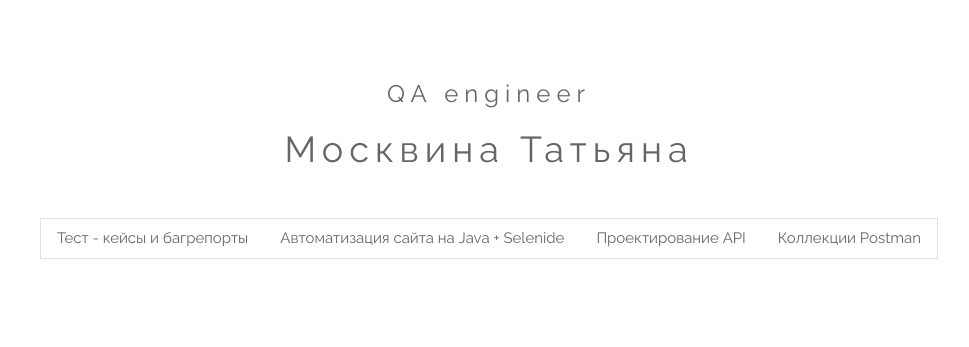
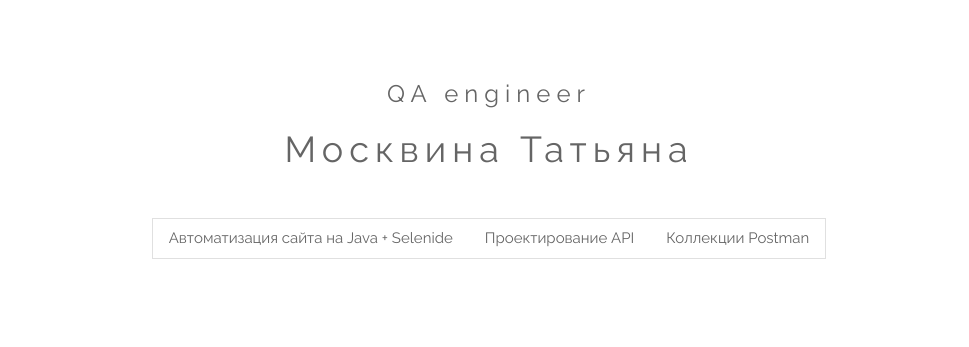
Before and after one commit to tatianamosk77/tatianamosk77.github.io, a plain HTML site: page index.html in a window 1280 px wide. Shown: the top 347 px of the page, without its empty margins (151-1120 px from the left). Drawn offline with nearby package versions, Linux system fonts and the light colour scheme.

Commit message:
Update index.html

```diff
--- a/index.html
+++ b/index.html
@@ -29,7 +29,6 @@ h1 {letter-spacing: 6px}
 
   <div class="w3-padding-32">
     <div class="w3-bar w3-border">
-      <a href="https://github.com/tatianamosk77/exam_start_it001" target="_blank" class="w3-bar-item w3-button w3-mobile">Тест - кейсы и багрепорты</a>
       <a href="https://github.com/tatianamosk77/SelenideExample/tree/master" target="_blank" class="w3-bar-item w3-button w3-mobile">Автоматизация сайта на Java + Selenide</a>
       <a href="https://github.com/tatianamosk77/API-design" target="_blank" class="w3-bar-item w3-button w3-mobile">Проектирование API</a>
       <a href="https://github.com/tatianamosk77/Postman-API-Tests" target="_blank" class="w3-bar-item w3-button w3-mobile">Коллекции Postman</a>
```
